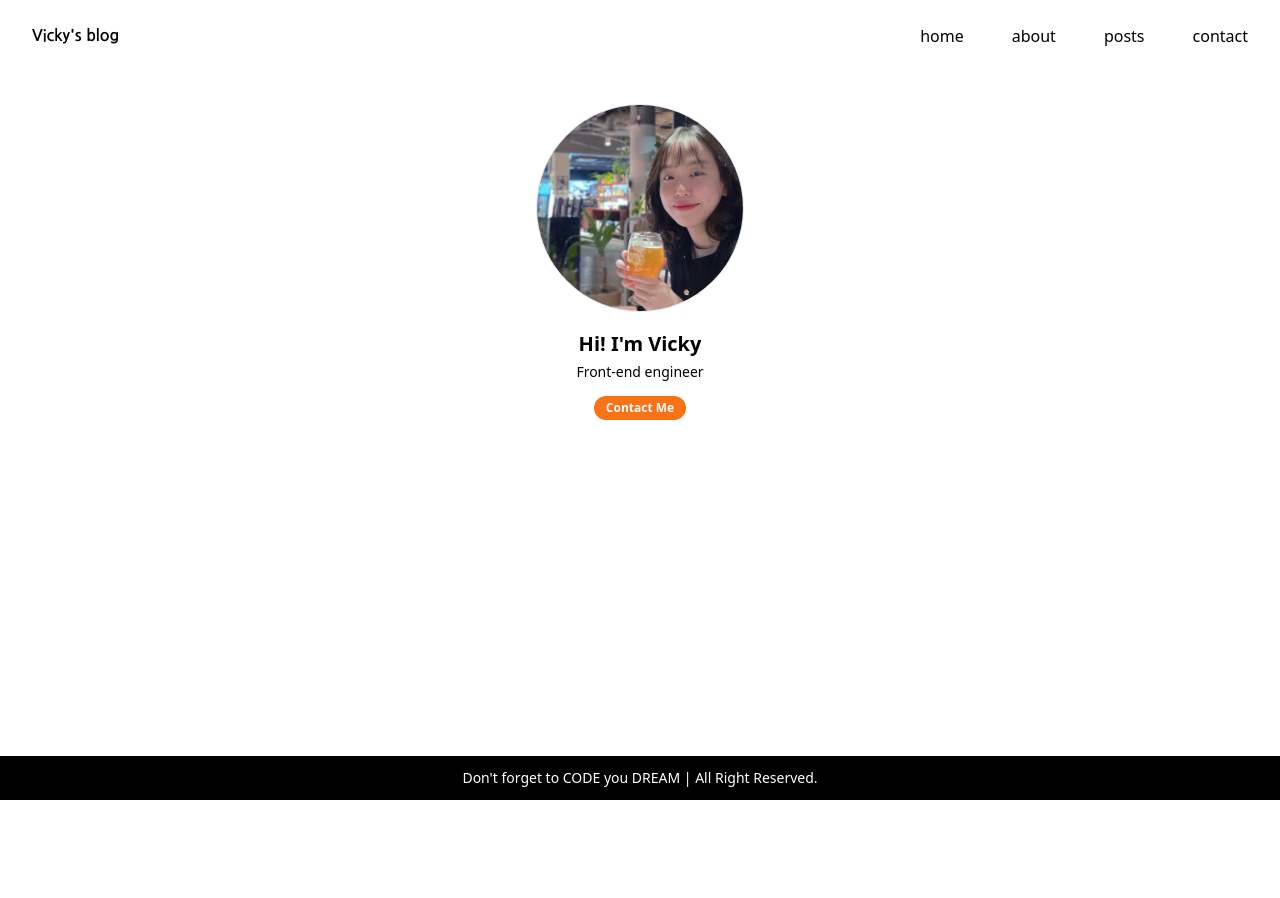
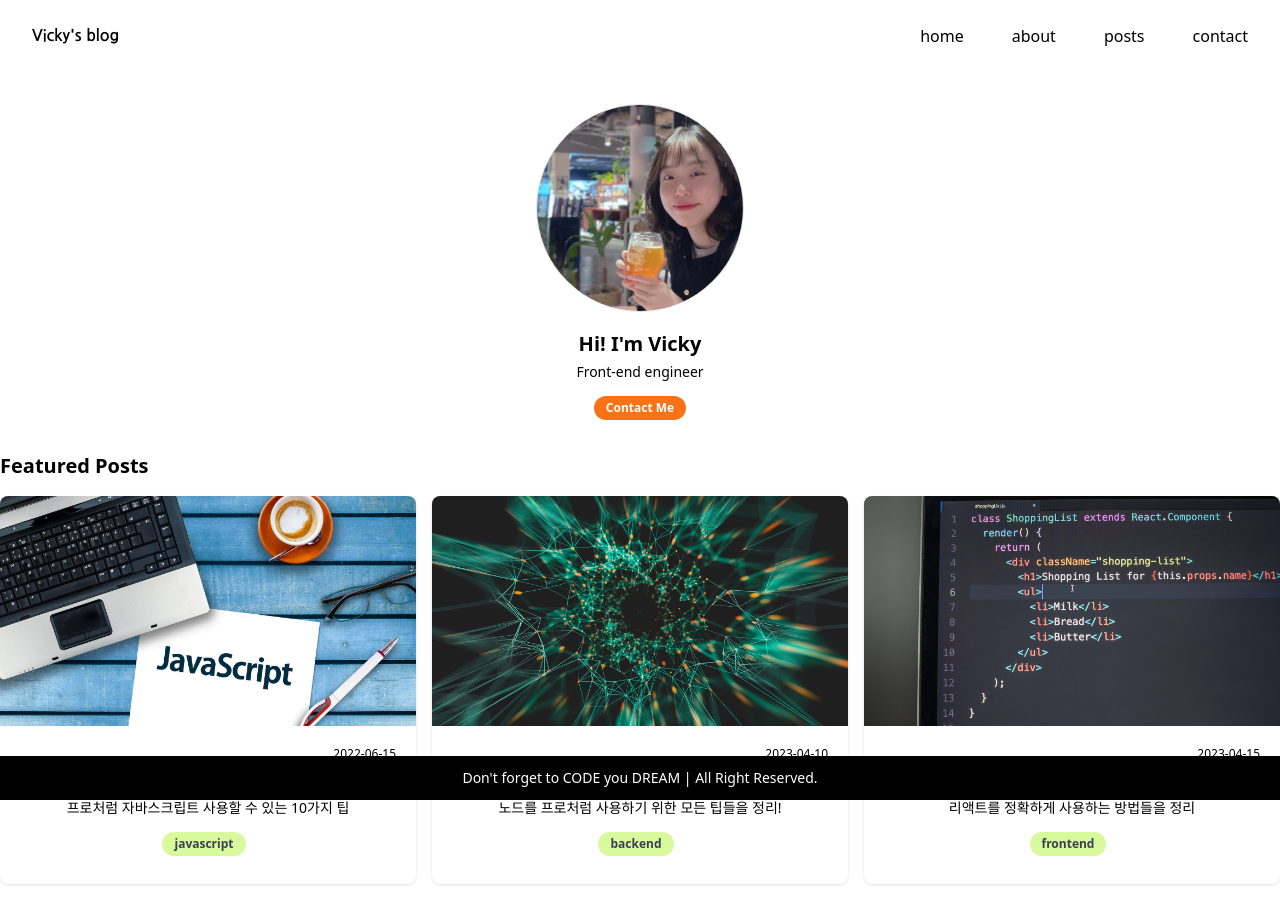
Before and after one commit to wonieeVicky/nextjs-blog, a Next.js app: page / in a window 1280 px wide. Shown: the top 898 px of the page. Before the commit the page ends 800 px from the top, so only its background shows below. Built offline with nearby package versions, Linux system fonts and the light colour scheme.

Commit message:
feat: main/FeaturedPosts 레이아웃 구현

```diff
--- /dev/null
+++ b/src/app/(main)/FeaturedPosts.tsx
@@ -0,0 +1,30 @@
+import Link from 'next/link';
+import Image from 'next/image';
+import { Post } from '@/service/posts';
+
+type Props = {
+  data: Post[];
+};
+
+export default async function FeaturedPosts({ data }: Props) {
+  return (
+    <>
+      <h2 className="text-xl font-semibold mb-4">Featured Posts</h2>
+      <div className="grid gap-4 md:grid-cols-3 sm:grid-cols-2">
+        {data.map((post, idx) => (
+          <div key={idx} className="bg-white rounded-lg shadow text-center">
+            <Link href={`/posts/${post.path}`}>
+              <Image className="rounded-t-lg" src={`/images/posts/${post.path}.png`} width={800} height={300} alt={`${post.path} image`} />
+              <div className="p-5">
+                <p className="text-xs text-right mb-2">{post.date}</p>
+                <h5 className="mb-1 font-semibold tracking-tight">{post.title}</h5>
+                <p className="mb-3 font-light text-sm">{post.description}</p>
+                <span className="inline-block bg-lime-200 rounded-full px-3 py-1 text-xs font-semibold text-gray-700 mr-2 mb-2">{post.category}</span>
+              </div>
+            </Link>
+          </div>
+        ))}
+      </div>
+    </>
+  );
+}
--- /dev/null
+++ b/src/app/(main)/Posts.tsx
@@ -0,0 +1,14 @@
+import { getPosts } from '@/service/posts';
+import FeaturedPosts from './FeaturedPosts';
+
+export default async function Posts() {
+  const posts = await getPosts();
+  const featuredPosts = posts.filter((post) => post.featured);
+  const normalPosts = posts.filter((post) => !post.featured);
+
+  return (
+    <div className="w-full">
+      <FeaturedPosts data={featuredPosts} />
+    </div>
+  );
+}
--- a/src/app/page.tsx
+++ b/src/app/page.tsx
@@ -1,9 +1,11 @@
+import Posts from './(main)/Posts';
 import Me from './Me';
 
 export default function Home() {
   return (
     <main className="flex flex-col items-center justify-between">
       <Me />
+      <Posts />
     </main>
   );
 }
```
